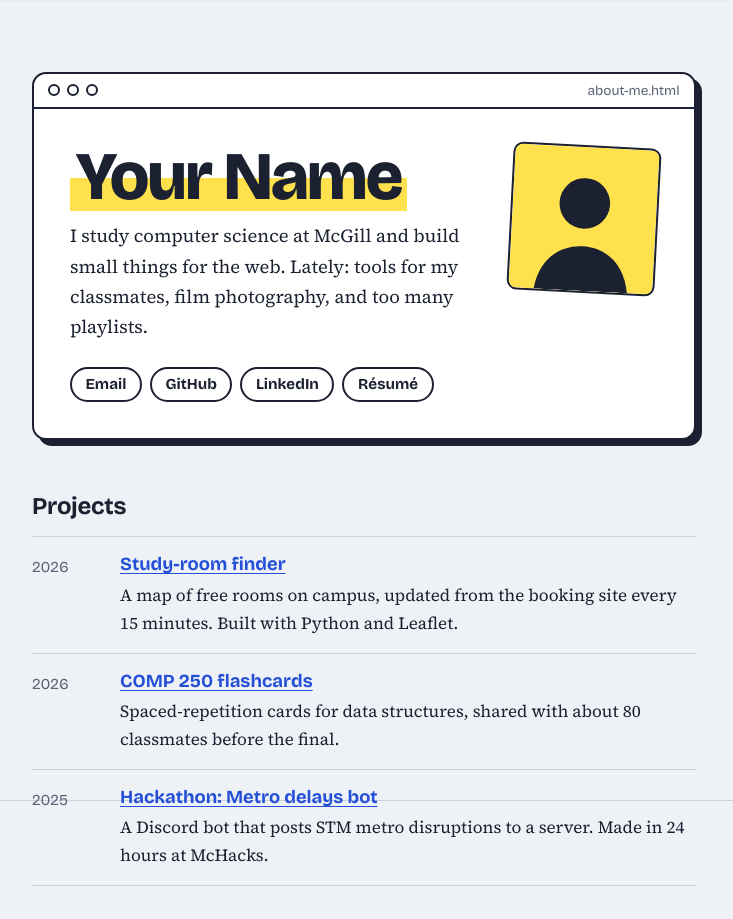
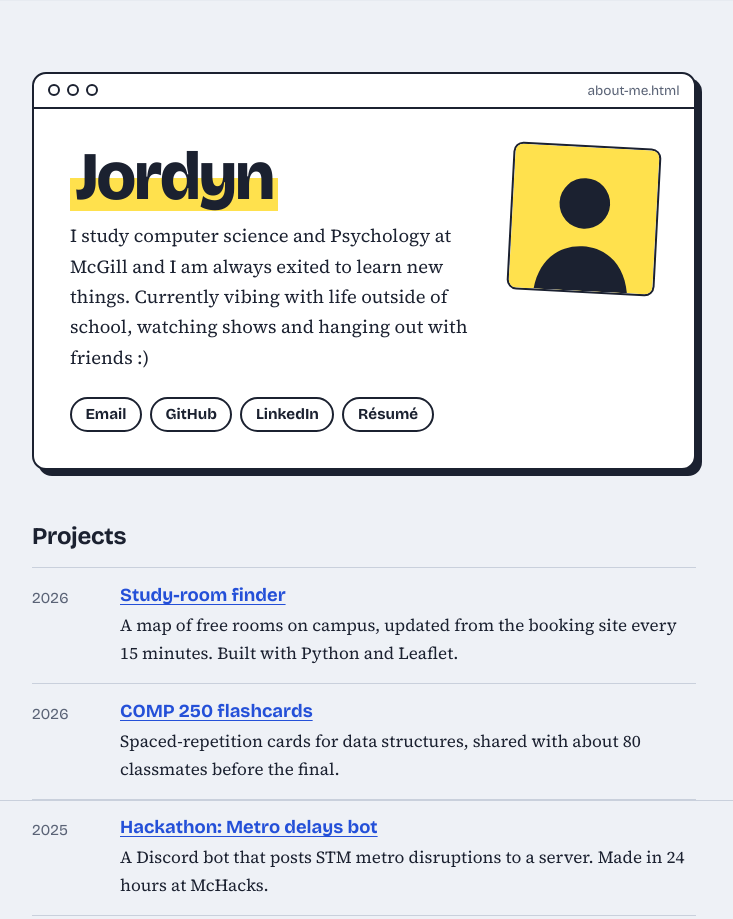
Before and after one commit to Jordyn-L/Jordyn-L.github.io, a plain HTML site: page index.html in a window 1280 px wide. Shown: the top 919 px of the page, without its empty margins (276-1009 px from the left). Drawn offline with nearby package versions, Linux system fonts and the light colour scheme.

Commit message:
Update personal details in index.html
Updated personal information in index.html including name and introduction.

```diff
--- a/index.html
+++ b/index.html
@@ -34,12 +34,12 @@
         <img class="sticker" src="assets/me.svg" alt="Portrait of Your Name" width="148" height="148">
 
         <!-- ✏️ Your name -->
-        <h1 class="name"><mark>Your Name</mark></h1>
+        <h1 class="name"><mark>Jordyn</mark></h1>
 
         <!-- ✏️ One or two sentences. Who you are, what you're into. -->
         <p class="intro">
-          I study computer science at McGill and build small things for the web.
-          Lately: tools for my classmates, film photography, and too many playlists.
+          I study computer science and Psychology at McGill and I am always exited to learn new things.
+          Currently vibing with life outside of school, watching shows and hanging out with friends :)
         </p>
 
         <!-- ✏️ Your links. Delete any you don't use. For the résumé, upload resume.pdf to this repo. -->
```
